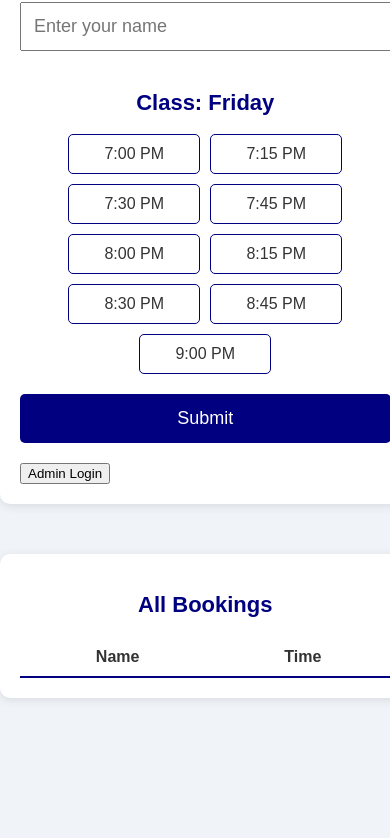
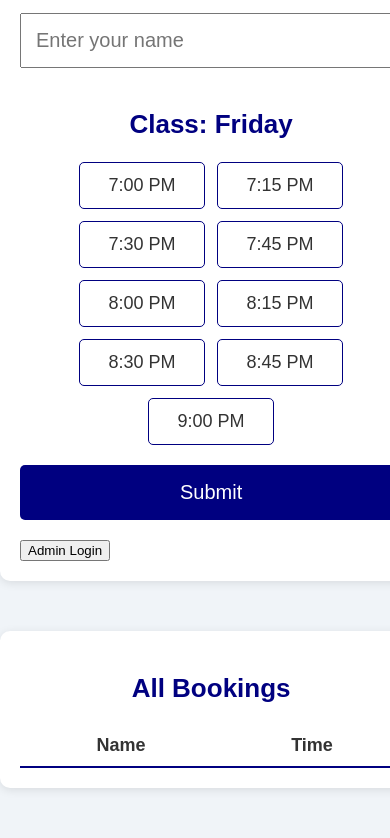
Before and after one commit to ssoufii/QuranSignupForm, a website: page index.html in a window 390 px wide. Shown: the part 123-961 px from the top of the page. Before the commit the page ends 871 px from the top, so only its background shows below. Drawn offline with Linux system fonts and the light colour scheme; no server answers.

Commit message:
size hopefully fixed

```diff
--- a/index.html
+++ b/index.html
@@ -1,7 +1,8 @@
 <!DOCTYPE html>
 <html lang="en">
 <head>
-  <meta charset="UTF-8">
+  <meta charset="UTF-8" name="viewport" content="width=device-width, initial-scale=1.0">
+
   <title>Quran Class Signup</title>
   <link rel="stylesheet" href="styles.css">
 </head>
--- a/styles.css
+++ b/styles.css
@@ -7,7 +7,7 @@ body {
   }
 
   .container {
-    max-width: 500px;
+    max-width: 900px;
     width: 90%;
     margin: 50px auto;
     background: white;
@@ -99,39 +99,47 @@ body {
   }
 
   /* Mobile tweaks */
+/* Mobile view improvements */
 @media (max-width: 600px) {
     .container {
-      max-width: 95%; /* Wider on small screens */
-      width: 95%;
+      max-width: 98%; /* Even wider on small screens */
+      width: 98%;
       padding: 20px;
     }
 
-    #name {
+    #name, #new-class-date {
       width: 100%;
-      font-size: 18px;
+      font-size: 20px;
+      padding: 14px;
     }
 
     #timeslots {
       justify-content: center;
+      gap: 12px;
     }
 
     .slot {
       min-width: 100px;
-      font-size: 16px;
+      font-size: 18px;
+      padding: 12px;
     }
 
-    #submit-button {
+    #submit-button, #login-button, #reset-button, #back-button, #back-button-login {
+      width: 100%;
+      font-size: 20px;
+      padding: 16px;
+    }
+
+    #bookings-table th, #bookings-table td {
       font-size: 18px;
-      width: 100%;
       padding: 14px;
     }
 
-    #bookings-table th, #bookings-table td {
-      font-size: 16px;
-      padding: 12px;
+    h1, h2 {
+      font-size: 26px;
     }
 
-    h1, h2 {
+    .thank-you {
       font-size: 22px;
     }
   }
```
Also changed, not shown: admin.html (+2 -1 lines).
